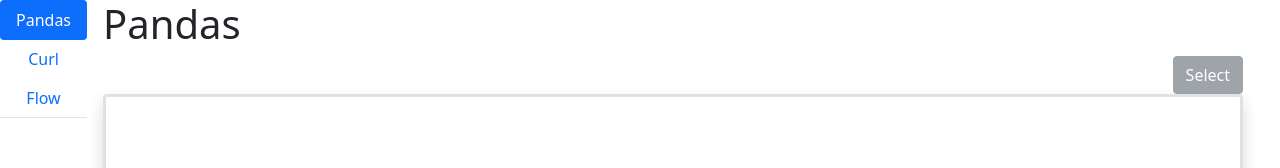
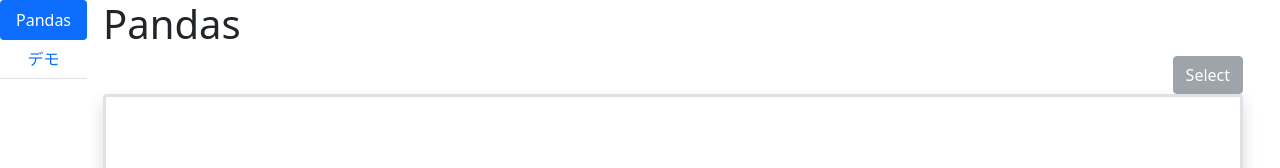
Before and after one commit to Naoki0424/my_du_ts, a Vue app: page / in a window 1280 px wide. Shown: the top 168 px of the page. Built offline with nearby package versions, Linux system fonts and the light colour scheme.

Commit message:
#13 タブ切り替え

```diff
--- /dev/null
+++ b/src/components/organisms/ContentDemoView.vue
@@ -0,0 +1,31 @@
+<template>
+  <div
+    class="tab-pane fade"
+    :class="{
+      show: active,
+      active: active,
+    }"
+    :id="id"
+    role="tabpanel"
+  >
+    <h1>AAAAAAA</h1>
+  </div>
+</template>
+
+<script lang="ts">
+import { defineComponent } from "vue";
+
+export default defineComponent({
+  name: "ContentDemoView",
+  props: {
+    id: {
+      type: String,
+      required: true,
+    },
+    active: {
+      type: Boolean,
+      default: false,
+    },
+  },
+});
+</script>
--- a/src/components/templates/Menu.vue
+++ b/src/components/templates/Menu.vue
@@ -6,26 +6,50 @@
       role="tablist"
       aria-orientation="vertical"
     >
-      <menu-button :active=true :targetView="'pandas'" :buttonText="'Pandas'" />
-      <menu-button :active=false :targetView="'curl'" :buttonText="'Curl'" />
-      <menu-button :active=false :targetView="'flow'" :buttonText="'Flow'" />
+      <menu-button
+        :active="tabContentType.PandasTab == refActiveContentTabIndex"
+        :targetView="'pandas'"
+        :buttonText="'Pandas'"
+        @click="refActiveContentTabIndex = tabContentType.PandasTab"
+      />
+      <menu-button
+        :active="tabContentType.DemoTab == refActiveContentTabIndex"
+        :targetView="'demo'"
+        :buttonText="'デモ'"
+        @click="refActiveContentTabIndex = tabContentType.DemoTab"
+      />
     </div>
-    <div class="tab-content" id="tabContent">
-      <content-pandas-view :id="'pandas'" :active="true"/>
+    <div class="tab-content" id="tabContent1">
+      <content-pandas-view
+        :id="'pandas'"
+        :active="0 == refActiveContentTabIndex"
+      />
+    </div>
+    <div class="tab-content" id="tabContent2">
+      <content-demo-view :id="'demo'" :active="1 == refActiveContentTabIndex" />
     </div>
   </div>
 </template>
 
 <script lang="ts">
-import { defineComponent } from "vue";
+import { defineComponent, ref } from "vue";
 import MenuButton from "@/components/atoms/MenuButton.vue";
 import ContentPandasView from "@/components/organisms/ContentPandasView.vue";
+import ContentDemoView from "@/components/organisms/ContentDemoView.vue";
+import { tabContentType } from "@/types/types";
 
 export default defineComponent({
   name: "Menu",
   components: {
     MenuButton,
-    ContentPandasView
+    ContentPandasView,
+    ContentDemoView,
+  },
+  setup() {
+    // data
+    let refActiveContentTabIndex = ref(0);
+
+    return { refActiveContentTabIndex, tabContentType };
   },
 });
 </script>
--- a/src/types/types.ts
+++ b/src/types/types.ts
@@ -13,3 +13,8 @@
     this.checked = checked
   }
 }
+
+export const tabContentType = {
+  PandasTab: 0,
+  DemoTab: 1
+}
```
